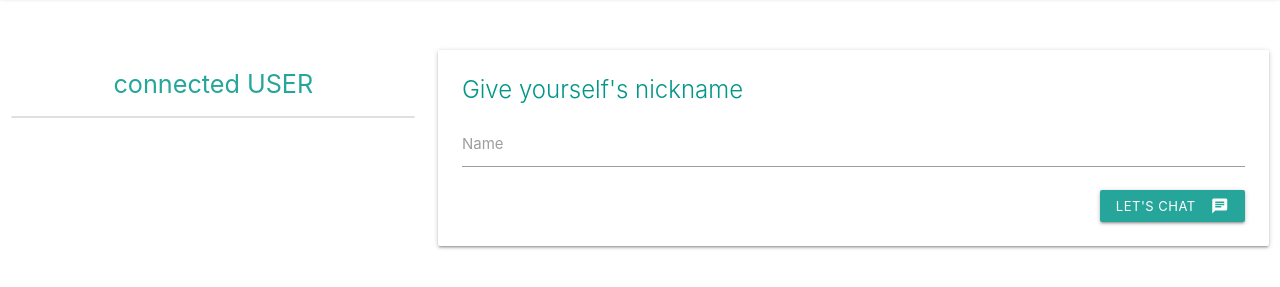
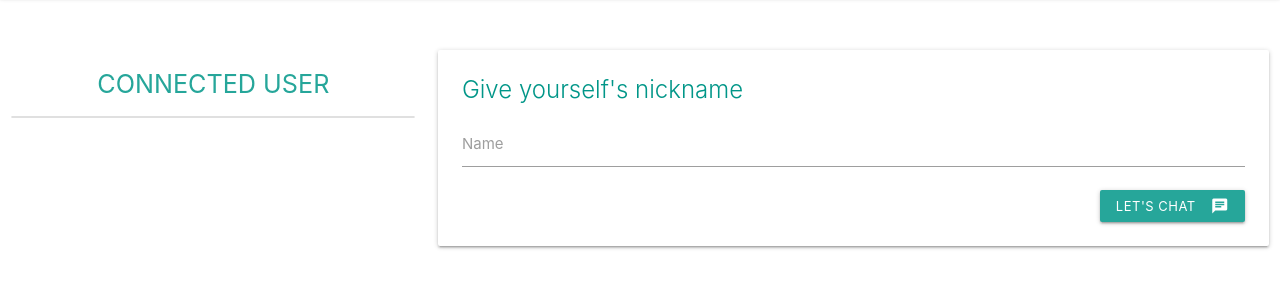
Before and after one commit to cleong98/my_first_chat_app, a website: page index.html in a window 1280 px wide. Shown: the part 67-354 px from the top of the page. Drawn offline with nearby package versions, Linux system fonts and the light colour scheme; no server answers.

```diff
--- a/index.html
+++ b/index.html
@@ -25,7 +25,7 @@
     <!-- connect user list  -->
     <div class="col s4">
       <h3 class="flow-text center teal-text text-lighten-1">
-        connected USER
+        CONNECTED USER
       </h3>
       <ul class="collection" id="user-list"></ul>
     </div>
```
